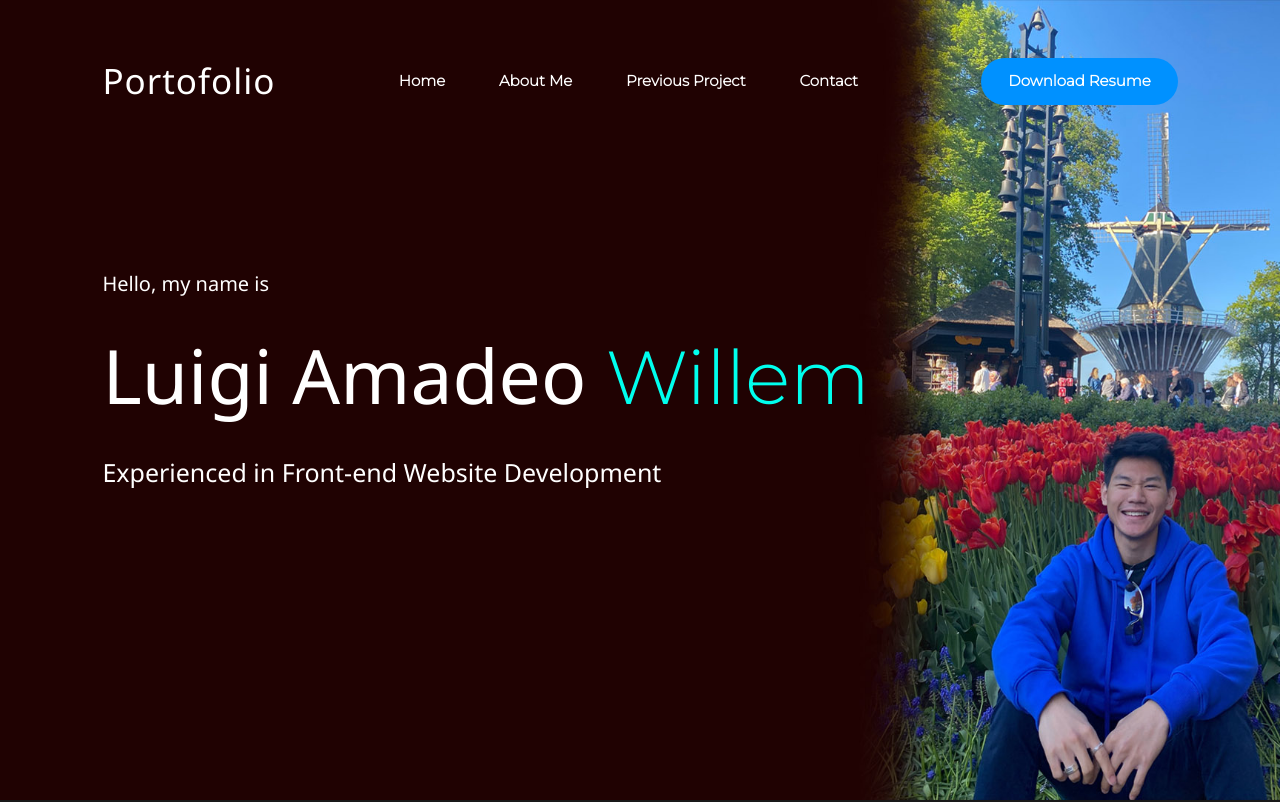
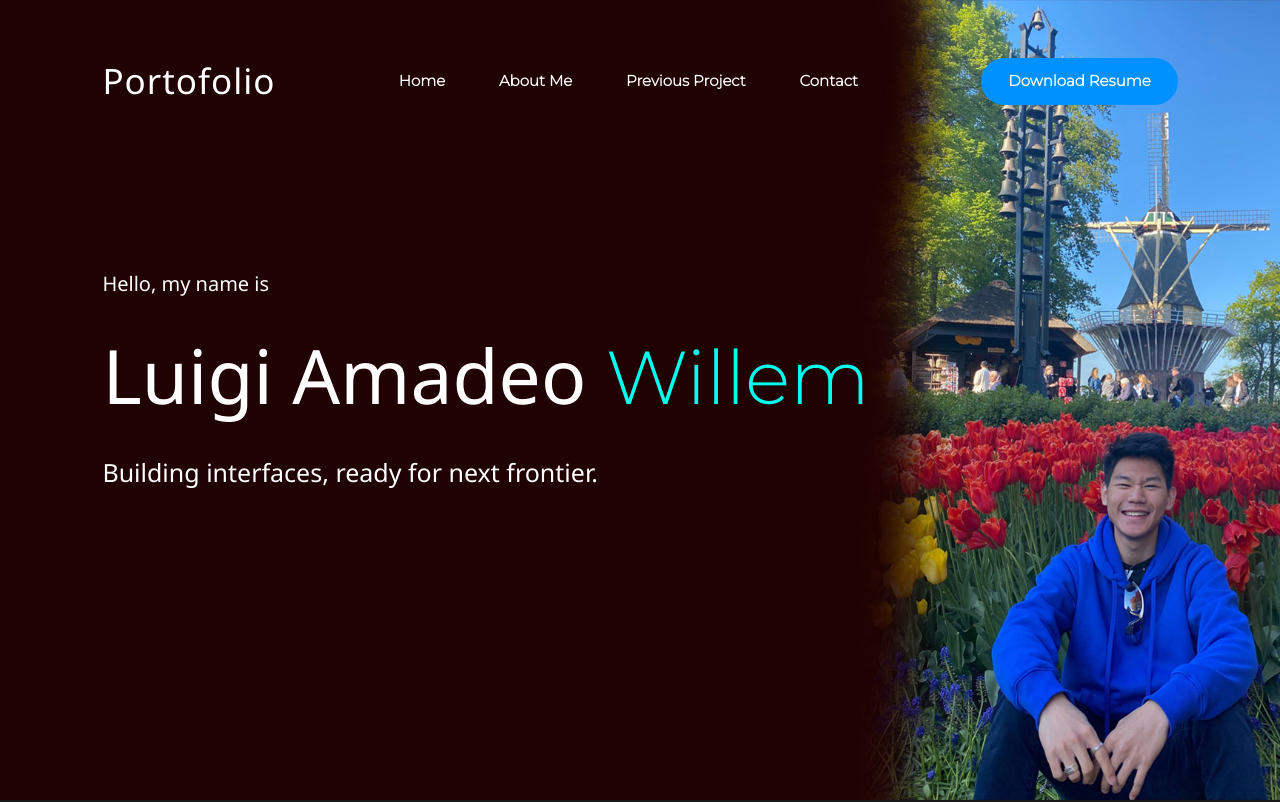
Before and after one commit to LuigiAmadeo/luigiamadeo.github.io, a plain HTML site: page index.html in a window 1280 px wide. Shown: the top 802 px of the page. Drawn offline with nearby package versions, Linux system fonts and the light colour scheme.

Commit message:
Update Main

```diff
--- a/index.html
+++ b/index.html
@@ -30,7 +30,7 @@
     <div class="content">
         <h4>Hello, my name is</h4>
         <h1>Luigi Amadeo <span>Willem</span></h1>
-        <h3>Experienced in Front-end Website Development</h3>
+        <h3>Building interfaces, ready for next frontier.</h3>
     </div>
   </div>
 
```
